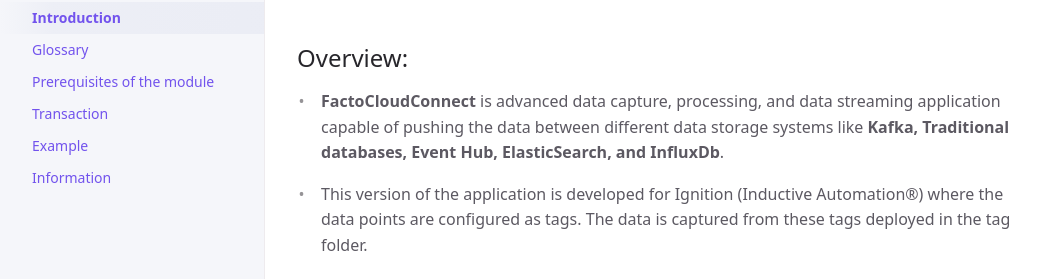
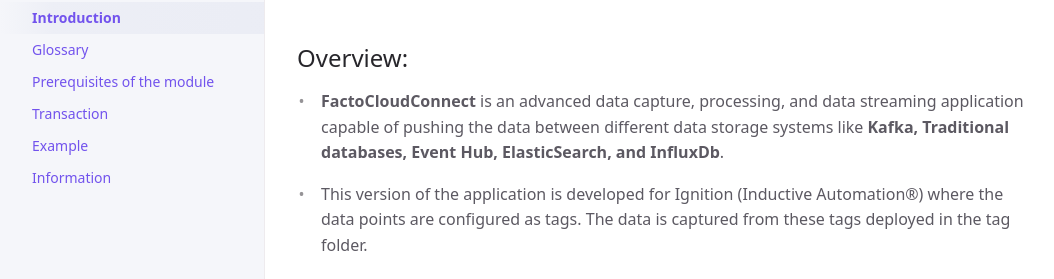
Before and after one commit to pujaayare/SampleRepo, a Jekyll site: the page built from docs/Introduction.md, in a window 1280 px wide. Shown: the part 138-417 px from the top of the page, without its empty margins (107-1161 px from the left). Built offline with Jekyll 4.4.1, drawn with Linux system fonts in a browser that asks for light colours.

```diff
--- a/docs/Introduction.md
+++ b/docs/Introduction.md
@@ -6,7 +6,7 @@ nav_order: 2
 # Introduction
 
 ## Overview:
-* **FactoCloudConnect** is advanced data capture, processing, and data streaming application capable of pushing the data between different data storage systems like **Kafka, Traditional databases, Event Hub, ElasticSearch, and InfluxDb**.
+* **FactoCloudConnect** is an advanced data capture, processing, and data streaming application capable of pushing the data between different data storage systems like **Kafka, Traditional databases, Event Hub, ElasticSearch, and InfluxDb**.
 
 * This version of the application is developed for Ignition (Inductive Automation®) where the data points are configured as tags. The data is captured from these tags deployed in the tag folder.
 
```
